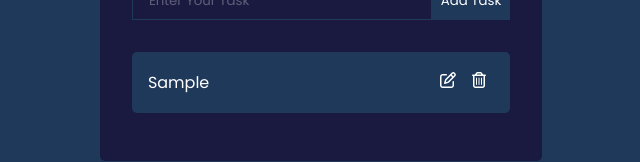
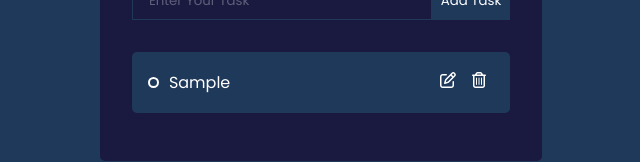
Before and after one commit to John-keno/todo-app-reactjs, a React (Create React App) app: page / in a window 1280 px wide. Both pictures are taken after typing "Sample" into the empty fields and a click on the button "Add Task". Shown: the part 180-342 px from the top of the page, without its empty margins (319-959 px from the left). Built offline with nearby package versions, Linux system fonts and the light colour scheme.

Commit message:
Added unchecked mark to Todo

```diff
--- a/src/App.css
+++ b/src/App.css
@@ -102,6 +102,19 @@ h1 {
   text-decoration: line-through;
   cursor: pointer;
 }
+.incompleted::before{
+  content: "";
+  display: inline-block;
+  position: relative;
+  border-color: #fff;
+  border-style: solid;
+  border-width: 2px;
+  border-radius: 50%;
+  height: 7px;
+  width: 7px;
+  margin-right: 10px;
+}
+
 .completed::before {
   content: "";
   display: inline-block;
```
